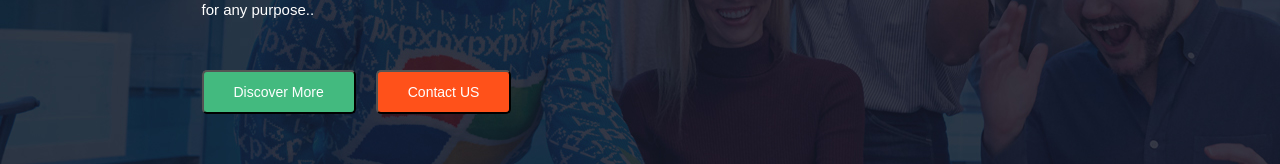
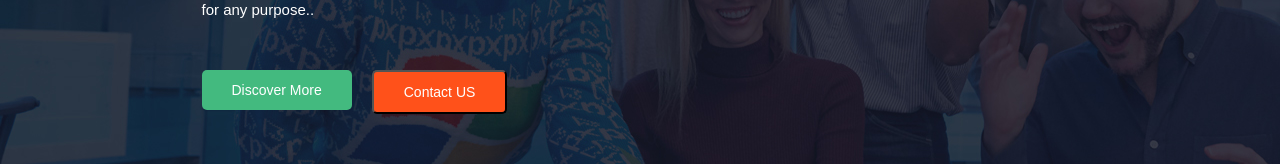
Before and after one commit to markfady/mexant-template-react, a React (Create React App) app: page / in a window 1280 px wide. Shown: the part 426-590 px from the top of the page. Built offline with nearby package versions, Linux system fonts and the light colour scheme.

Commit message:
Add global styling

```diff
--- a/src/App.css
+++ b/src/App.css
@@ -19,6 +19,14 @@ body {
     margin: 0px;
     box-sizing: border-box;
 }
+/*Add global styling for not repeating same css*/
 .active{
     color: var(--orangecolor) !important;
 }
+.green button{
+    background-color: var(--greencolor);
+    padding: var(--padding-buttonT) var(--padding-buttonR);
+    color: var(--whitecolor);
+    border-radius: 5px;
+    border: transparent;
+}
```
